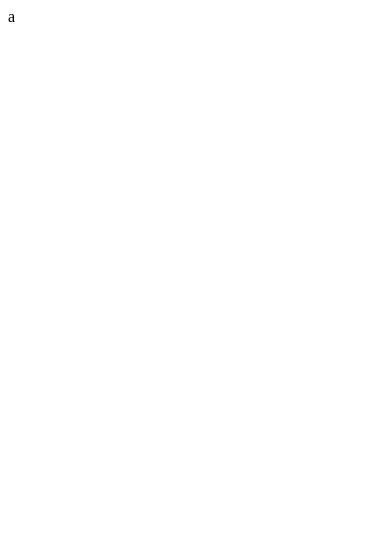
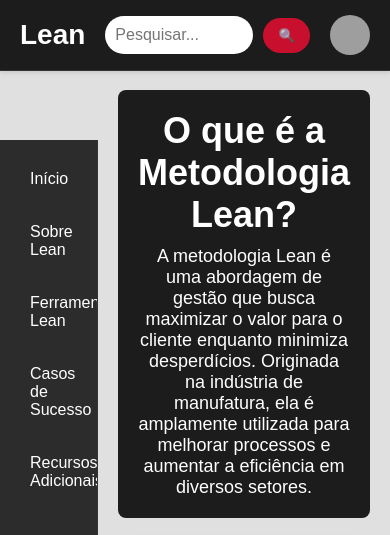
Before and after one commit to BieldoPython/site-DASS, a Flask app: page / in a window 390 px wide. Before the commit the part shown is almost empty. Shown: the top 535 px of the page. Before the commit the page ends 22 px from the top, so only its background shows below. Run offline with Flask 3, Linux system fonts and the light colour scheme; grey boxes are pictures that could not be loaded.

Commit message:
adixionando python

```diff
--- a/Projeto_DASS/app/static/css/styles.css
+++ b/Projeto_DASS/app/static/css/styles.css
@@ -0,0 +1,212 @@
+/* Reset básico */
+* {
+    margin: 0;
+    padding: 0;
+    box-sizing: border-box;
+}
+
+body {
+    font-family: 'Arial', sans-serif;
+    background-color: #e0e0e0;
+    color: #333;
+}
+
+/* Cabeçalho */
+.header {
+    width: 100%;
+    background-color: #1c1c1c;
+    color: #fff;
+    border-bottom: 1px solid #333;
+    box-shadow: 0 2px 4px rgba(0, 0, 0, 0.1);
+    position: fixed;
+    top: 0;
+    left: 0;
+    z-index: 1000;
+}
+
+.header-container {
+    display: flex;
+    align-items: center;
+    justify-content: space-between;
+    padding: 15px 20px;
+}
+
+.logo {
+    font-size: 28px;
+    font-weight: 700;
+    color: #fff;
+}
+
+.search-bar {
+    flex-grow: 1;
+    display: flex;
+    align-items: center;
+    margin: 0 20px;
+}
+
+.search-bar input {
+    width: 100%;
+    padding: 10px;
+    border: none;
+    border-radius: 20px;
+    outline: none;
+    font-size: 16px;
+}
+
+.search-bar button {
+    background-color: #c8102e;
+    color: white;
+    border: none;
+    padding: 10px 15px;
+    border-radius: 20px;
+    cursor: pointer;
+    margin-left: 10px;
+}
+
+.user-menu {
+    display: flex;
+    align-items: center;
+}
+
+.user-icon {
+    width: 40px;
+    height: 40px;
+    border-radius: 50%;
+    object-fit: cover;
+}
+
+/* Layout Principal */
+.container {
+    display: flex;
+    margin-top: 70px; /* Altura do cabeçalho + algum espaçamento */
+}
+
+.sidebar {
+    width: 260px;
+    background-color: #2c2c2c;
+    border-right: 1px solid #333;
+    padding: 20px;
+    height: calc(100vh - 70px);
+    overflow-y: auto;
+    position: fixed;
+    top: 70px; /* Altura do cabeçalho */
+    color: #fff;
+}
+
+.sidebar ul {
+    list-style: none;
+}
+
+.sidebar ul li {
+    margin-bottom: 15px;
+}
+
+.sidebar ul li a {
+    text-decoration: none;
+    color: #fff;
+    font-size: 16px;
+    display: block;
+    padding: 10px;
+    border-radius: 8px;
+    transition: background-color 0.3s, color 0.3s;
+}
+
+.sidebar ul li a:hover {
+    background-color: #444;
+    color: #c8102e; /* Cor do link ao passar o mouse */
+}
+
+.main-content {
+    margin-left: 260px;
+    padding: 20px;
+    width: calc(100% - 260px);
+}
+
+/* Seção Hero */
+.hero {
+    background: #1c1c1c;
+    color: #fff;
+    padding: 20px;
+    border-radius: 8px;
+    margin-bottom: 20px;
+    text-align: center;
+}
+
+.hero h1 {
+    font-size: 36px;
+    margin-bottom: 10px;
+}
+
+.hero p {
+    font-size: 18px;
+}
+
+/* Grid de Vídeos */
+.video-grid {
+    display: flex;
+    flex-wrap: wrap;
+    gap: 20px;
+}
+
+.video-item {
+    width: calc(33.333% - 20px);
+    background-color: #fff;
+    border-radius: 8px;
+    box-shadow: 0 4px 8px rgba(0, 0, 0, 0.1);
+    overflow: hidden;
+    transition: transform 0.3s, box-shadow 0.3s;
+}
+
+.video-item:hover {
+    transform: scale(1.03);
+    box-shadow: 0 6px 12px rgba(0, 0, 0, 0.15);
+}
+
+.video-item img {
+    width: 100%;
+    height: auto;
+    display: block;
+}
+
+.video-info {
+    padding: 15px;
+}
+
+.video-info h3 {
+    font-size: 18px;
+    margin-bottom: 5px;
+}
+
+.video-info p {
+    font-size: 14px;
+    color: #666;
+}
+
+/* Responsividade */
+@media (max-width: 768px) {
+    .sidebar {
+        width: 220px;
+    }
+
+    .main-content {
+        margin-left: 220px;
+        width: calc(100% - 220px);
+    }
+}
+
+@media (max-width: 576px) {
+    .sidebar {
+        width: 100%;
+        height: auto;
+        position: relative;
+    }
+
+    .main-content {
+        margin-left: 0;
+        width: 100%;
+    }
+
+    .video-item {
+        width: 100%;
+    }
+}
--- a/Projeto_DASS/app/templates/index.html
+++ b/Projeto_DASS/app/templates/index.html
@@ -1 +1,64 @@
-a
+<!DOCTYPE html>
+<html lang="pt-BR">
+<head>
+    <meta charset="UTF-8">
+    <meta name="viewport" content="width=device-width, initial-scale=1.0">
+    <title>Metodologia Lean</title>
+    <link rel="stylesheet" href="static/css/styles.css">
+</head>
+<body>
+    <header class="header">
+        <div class="header-container">
+            <div class="logo">Lean</div>
+            <div class="search-bar">
+                <input type="text" placeholder="Pesquisar...">
+                <button type="submit">🔍</button>
+            </div>
+            <div class="user-menu">
+                <img src="user-icon.png" alt="Usuário" class="user-icon">
+            </div>
+        </div>
+    </header>
+    <div class="container">
+        <nav class="sidebar">
+            <ul>
+                <li><a href="#">Início</a></li>
+                <li><a href="#">Sobre Lean</a></li>
+                <li><a href="#">Ferramentas Lean</a></li>
+                <li><a href="#">Casos de Sucesso</a></li>
+                <li><a href="#">Recursos Adicionais</a></li>
+            </ul>
+        </nav>
+        <main class="main-content">
+            <section class="hero">
+                <h1>O que é a Metodologia Lean?</h1>
+                <p>A metodologia Lean é uma abordagem de gestão que busca maximizar o valor para o cliente enquanto minimiza desperdícios. Originada na indústria de manufatura, ela é amplamente utilizada para melhorar processos e aumentar a eficiência em diversos setores.</p>
+            </section>
+            <section class="video-grid">
+                <div class="video-item">
+                    <img src="video-thumbnail.jpg" alt="Thumbnail do vídeo">
+                    <div class="video-info">
+                        <h3>Introdução ao Lean</h3>
+                        <p>Entenda os princípios básicos da metodologia Lean e como ela pode transformar sua organização.</p>
+                    </div>
+                </div>
+                <div class="video-item">
+                    <img src="video-thumbnail.jpg" alt="Thumbnail do vídeo">
+                    <div class="video-info">
+                        <h3>Ferramentas Lean</h3>
+                        <p>Explore as principais ferramentas utilizadas no Lean para melhorar processos e reduzir desperdícios.</p>
+                    </div>
+                </div>
+                <div class="video-item">
+                    <img src="video-thumbnail.jpg" alt="Thumbnail do vídeo">
+                    <div class="video-info">
+                        <h3>Casos de Sucesso</h3>
+                        <p>Veja exemplos de empresas que implementaram o Lean com sucesso e os resultados que obtiveram.</p>
+                    </div>
+                </div>
+                <!-- Adicione mais blocos de vídeo conforme necessário -->
+            </section>
+        </main>
+    </div>
+</body>
+</html>
```
